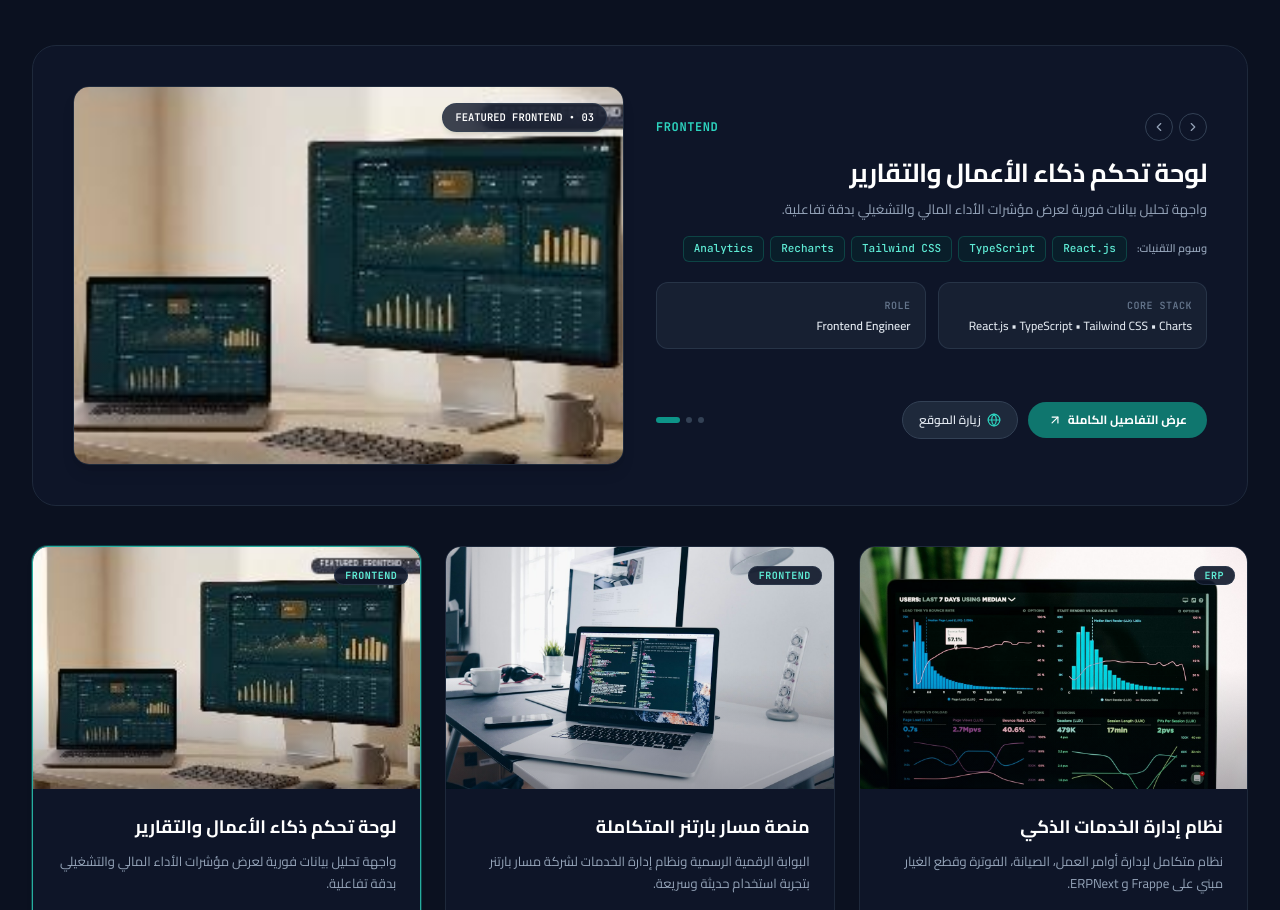
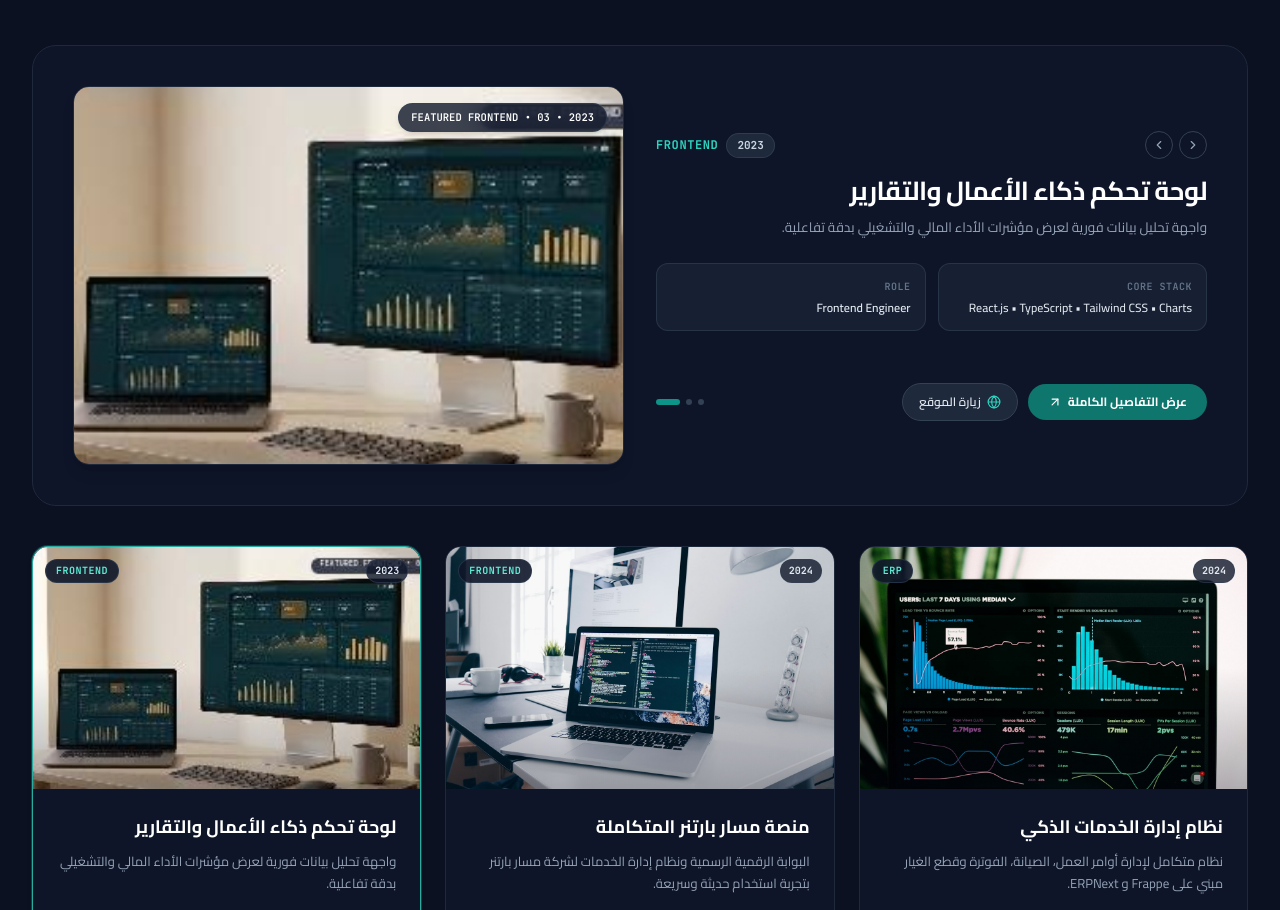
Before and after one commit to Mohammed-Aljazzar/portfolio, a Next.js app: page / in a window 1280 px wide. Shown: the part 3593-4503 px from the top of the page. Built offline with nearby package versions, Linux system fonts and the light colour scheme.

Commit message:
feat(projects): display technologies in CORE STACK only and add project year to hero and card badges

```diff
--- a/src/app/page.tsx
+++ b/src/app/page.tsx
@@ -965,7 +965,7 @@ export default function HomePage() {
               {/* Details Column (Right in RTL / Order 1 in RTL) */}
               <div className="lg:col-span-6 flex flex-col justify-between text-right space-y-5 lg:order-1 rtl:lg:order-1 ltr:lg:order-1">
                 <div>
-                  {/* Top Bar: Nav Arrows & Category Label */}
+                  {/* Top Bar: Nav Arrows, Category & Year */}
                   <div className="flex items-center justify-between mb-4">
                     <div className="flex items-center gap-1.5">
                       <button
@@ -984,9 +984,14 @@ export default function HomePage() {
                       </button>
                     </div>
 
-                    <span className="text-xs font-mono font-bold tracking-wider text-teal-600 dark:text-teal-400 uppercase">
-                      {activeFeatured.categoryBadge}
-                    </span>
+                    <div className="flex items-center gap-2">
+                      <span className="px-2.5 py-0.5 rounded-full text-[11px] font-mono font-bold bg-slate-100 dark:bg-slate-800 text-slate-700 dark:text-slate-300 border border-slate-200/80 dark:border-slate-700/80">
+                        {activeFeatured.year}
+                      </span>
+                      <span className="text-xs font-mono font-bold tracking-wider text-teal-600 dark:text-teal-400 uppercase">
+                        {activeFeatured.categoryBadge}
+                      </span>
+                    </div>
                   </div>
 
                   {/* Title — Formatted with Philosophy font grade */}
@@ -995,26 +1000,9 @@ export default function HomePage() {
                   </h3>
 
                   {/* Realistic Engineering Description */}
-                  <p className="text-xs sm:text-[13.5px] text-slate-600 dark:text-slate-400 leading-relaxed font-normal max-w-lg mb-4">
+                  <p className="text-xs sm:text-[13.5px] text-slate-600 dark:text-slate-400 leading-relaxed font-normal max-w-lg mb-6">
                     {language === "ar" ? activeFeatured.descAr : activeFeatured.descEn}
                   </p>
-
-                  {/* Tech Stack Chips in Full-Width Card */}
-                  {activeFeatured.tags && activeFeatured.tags.length > 0 && (
-                    <div className="flex flex-wrap items-center gap-1.5 mb-5">
-                      <span className="text-[11px] font-semibold text-slate-500 dark:text-slate-400 ml-1">
-                        {language === "ar" ? "وسوم التقنيات:" : "Tech Stack:"}
-                      </span>
-                      {activeFeatured.tags.map((tag: string) => (
-                        <span
-                          key={tag}
-                          className="text-[11px] font-mono px-2.5 py-0.5 rounded-md bg-teal-50/70 dark:bg-teal-950/40 text-teal-700 dark:text-teal-300 border border-teal-200/70 dark:border-teal-800/60 font-medium"
-                        >
-                          {tag}
-                        </span>
-                      ))}
-                    </div>
-                  )}
 
                   {/* Two Meta Boxes (CORE STACK & ROLE) */}
                   <div className="grid grid-cols-2 gap-3 mb-6">
@@ -1104,7 +1092,7 @@ export default function HomePage() {
 
                 {/* Floating Badge on Image */}
                 <div className="absolute top-4 right-4 z-10 px-3 py-1 rounded-full bg-slate-900/80 backdrop-blur-md text-[10.5px] font-mono text-white font-semibold border border-slate-700/60 shadow-md">
-                  <span>{activeFeatured.featuredBadge}</span>
+                  <span>{activeFeatured.featuredBadge} • {activeFeatured.year}</span>
                 </div>
               </div>
             </div>
@@ -1148,8 +1136,11 @@ export default function HomePage() {
                       />
                       <div className="absolute inset-0 bg-gradient-to-t from-slate-950/50 via-transparent to-transparent opacity-60 group-hover:opacity-30 transition-opacity" />
 
-                      {/* Top Floating Category Badge */}
-                      <div className="absolute top-3 right-3 z-10 pointer-events-none">
+                      {/* Top Floating Badges (Category & Year) */}
+                      <div className="absolute top-3 inset-x-3 flex items-center justify-between z-10 pointer-events-none">
+                        <span className="px-2 py-0.5 rounded-full bg-slate-900/80 backdrop-blur-xs text-[10px] font-mono font-bold text-slate-200 border border-slate-700/60 shadow-xs">
+                          {project.year}
+                        </span>
                         <span className="px-2.5 py-0.5 rounded-full bg-white/90 dark:bg-slate-900/90 backdrop-blur-xs text-[10px] font-mono font-bold tracking-wider text-teal-800 dark:text-teal-300 border border-slate-200/60 dark:border-slate-700/60 shadow-xs">
                           {project.categoryBadge}
                         </span>
```
